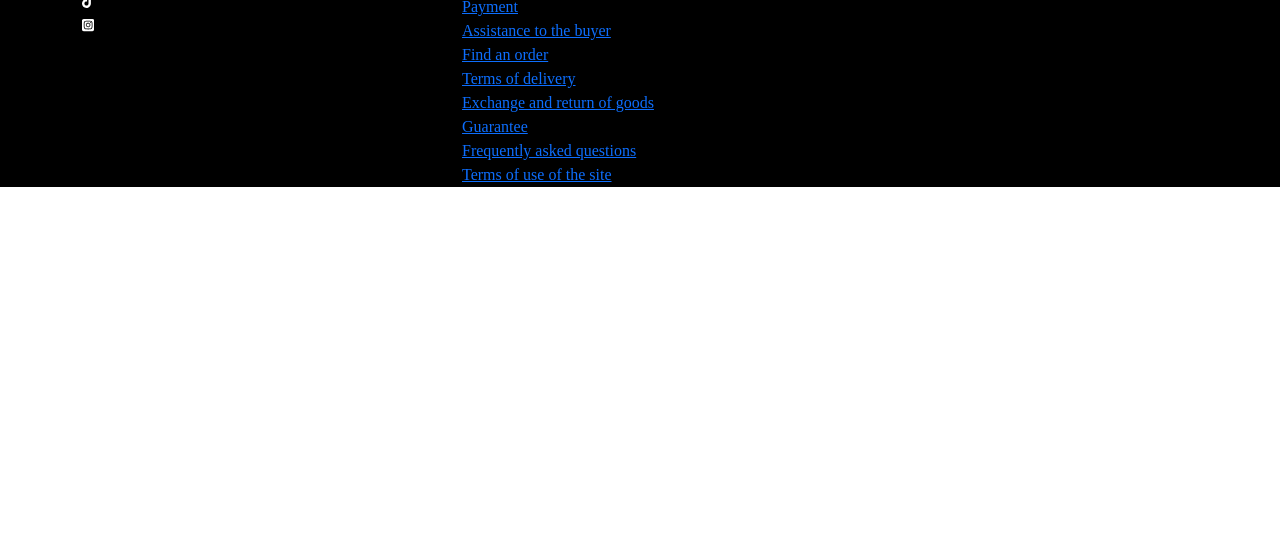
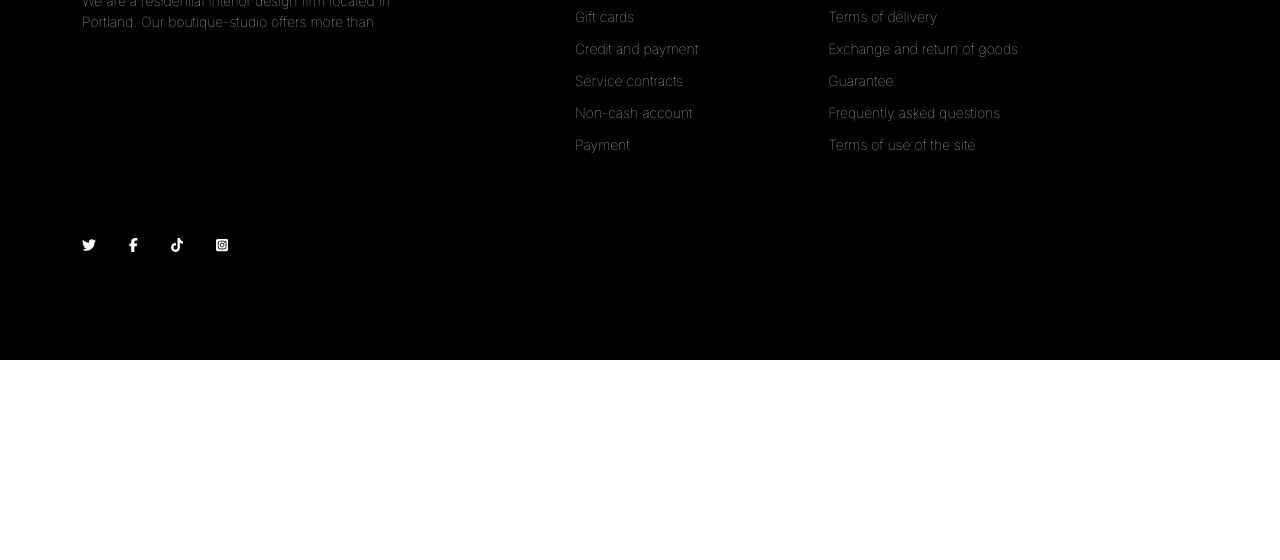
Before and after one commit to mohammad-qawasmi/CYPER, a plain HTML site: page index.html in a window 1280 px wide. Shown: the part 997-1557 px from the top of the page. Drawn offline with nearby package versions, Linux system fonts and the light colour scheme.

Commit message:
complete footer

```diff
--- a/assets/css/main.css
+++ b/assets/css/main.css
@@ -109,10 +109,48 @@ body {
 /* start footer section */
 .footer {
     background-color: var(--maincolor);
+  padding-top: 90px;
+  padding-bottom: 104px;
 }
 
 
-.left-footer {
-    background-color: black;
+
+.left-footer p {
+   color: #CFCFCF;
+   font-size: 14px;
+   font-weight: lighter;
+   font-family: var(--main-font);
+
+}
+.right-footer a {
+    text-decoration: none;
+    color:#CFCFCF;
+    font-family: var(--main-font);
+    font-size: 14px;
+    font-weight: lighter;
+
+
+}
+.custom-f {
+    font-size: 16px;
+    font-weight: bold;
+    color: white;
+}
+.arrang-footer {
+    padding-left: 113px;
+    gap:130px
+
+}
+.footer-servive {
+    gap: 8px;
+
+}
+.footer-Assist {
+    gap: 8px;
+}
+.footer-icons {
+    padding-top: 160px;
+    display: flex;
+    gap: 33px;
 }
 /* end footer section */
--- a/index.html
+++ b/index.html
@@ -108,8 +108,8 @@
       <div class="footer mt-5">
         <div class=" container">
 <div class="row">
-<div class="left-footer col-4">
-  <div class="row">
+<div class="left-footer text-start col-4">
+  <div class="row gap-4">
     <div ><img src="./assets/img/public/footer-logo.svg"/></div>
     <div>
       <p>We are a residential interior design firm located in Portland. Our boutique-studio offers more than</p>
@@ -136,32 +136,35 @@
   </div>
    </div>
 
-<div class="right-footer col-8">
-  <div class="footer-servive row" >
+<div class="right-footer col-8 ">
+  <div class="arrang-footer d-flex">
+<div class="footer-servive d-flex flex-column" >
 
-      <a href="#">Services</a>
-     <a href="#">Bonus program</a>
-      <a href="#">Gift cards</a>
-       <a href="#">Credit and payment</a>
-        <a href="#">Service contracts</a>
-         <a href="#">Non-cash account</a>
-          <a href="#">Payment</a>
+     <div class="custom-f"><a href="#">Services</a></div>
+     <div><a href="#">Bonus program</a></div>
+      <div><a href="#">Gift cards</a></div>
+      <div><a href="#">Credit and payment</a></div>
+        <div><a href="#">Service contracts</a></div>
+         <div><a href="#">Non-cash account</a></div>
+          <div><a href="#">Payment</a></div>
 
 
 
   </div>
-  <div class="footer-Assist row">
+  <div class="footer-Assist d-flex flex-column">
 
-      <a href="#">Assistance to the buyer</a>
-     <a href="#">Find an order</a>
-      <a href="#">Terms of delivery</a>
-       <a href="#">Exchange and return of goods</a>
-        <a href="#">Guarantee</a>
-         <a href="#">Frequently asked questions</a>
-          <a href="#">Terms of use of the site</a>
+      <div class="custom-f"><a href="#">Assistance to the buyer</a></div>
+    <div><a href="#">Find an order</a></div>
+      <div><a href="#">Terms of delivery</a></div>
+       <div><a href="#">Exchange and return of goods</a></div>
+        <div><a href="#">Guarantee</a></div>
+         <div><a href="#">Frequently asked questions</a></div>
+          <div><a href="#">Terms of use of the site</a></div>
 
 
   </div>
+  </div>
+
 
         </div>
 
```
